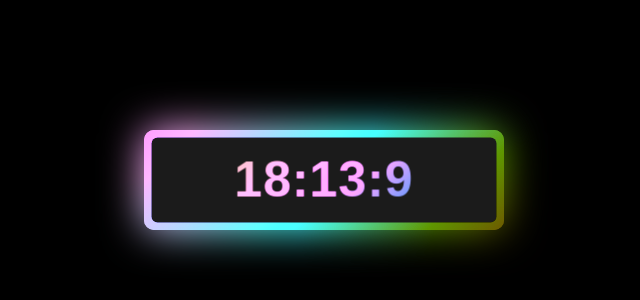
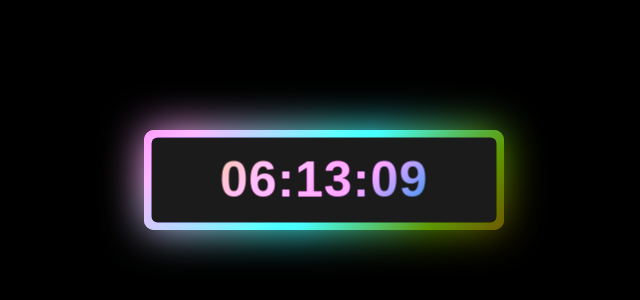
Before and after one commit to ACring17/Digital-Clock, a plain HTML site: page index.html in a window 1280 px wide. Shown: the part 220-520 px from the top of the page, without its empty margins (316-956 px from the left). Drawn offline with Linux system fonts and the light colour scheme.

Commit message:
Update index.html
Added the final touches to the JavaScript to make the clock appear more aesthetically pleasing.

```diff
--- a/index.html
+++ b/index.html
@@ -9,7 +9,7 @@
 <body>
     <div class="wrapper">
         <div class="display">
-        <div id="time">12:00:00 PM</div>
+        <div id="time"></div>
         </div>
         <span></span>
         <span></span>
@@ -21,9 +21,22 @@
         let hours = date.getHours();
         let minutes = date.getMinutes();
         let seconds = date.getSeconds();
+        let day_night = "AM";
+        if(hours > 12){
+            day_night = "PM";
+            hours = hours - 12;
+        }
+        if(hours < 10){
+            hours = "0" + hours;
+        }
+        if(minutes < 10){
+            minutes = "0" + minutes;
+        }
+        if(seconds < 10){
+            seconds = "0" + seconds;
+        }
         time.textContent = hours + ":" + minutes + ":" + seconds;
     });
-
 </script>
 </body>
 </html>
```
